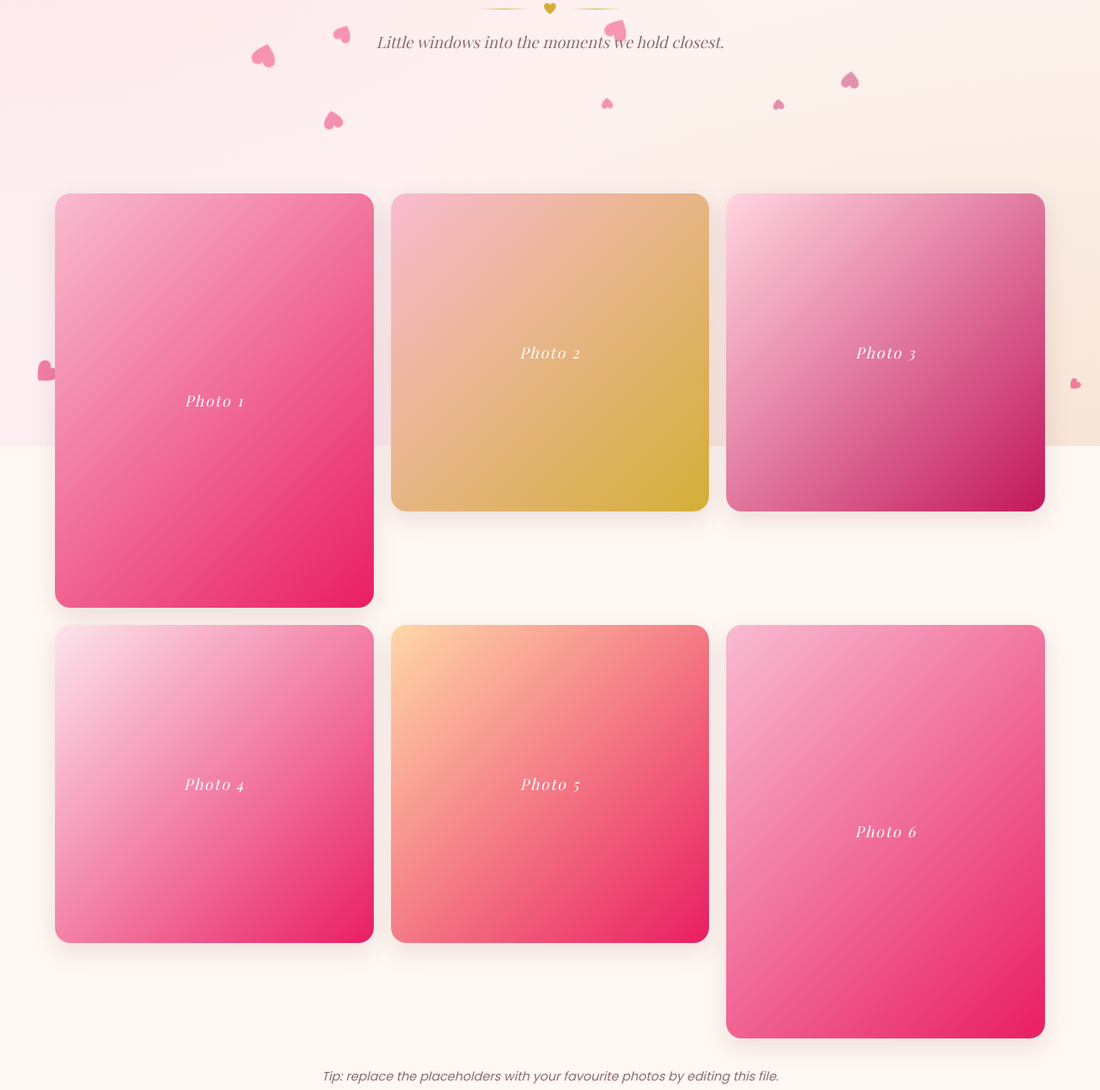
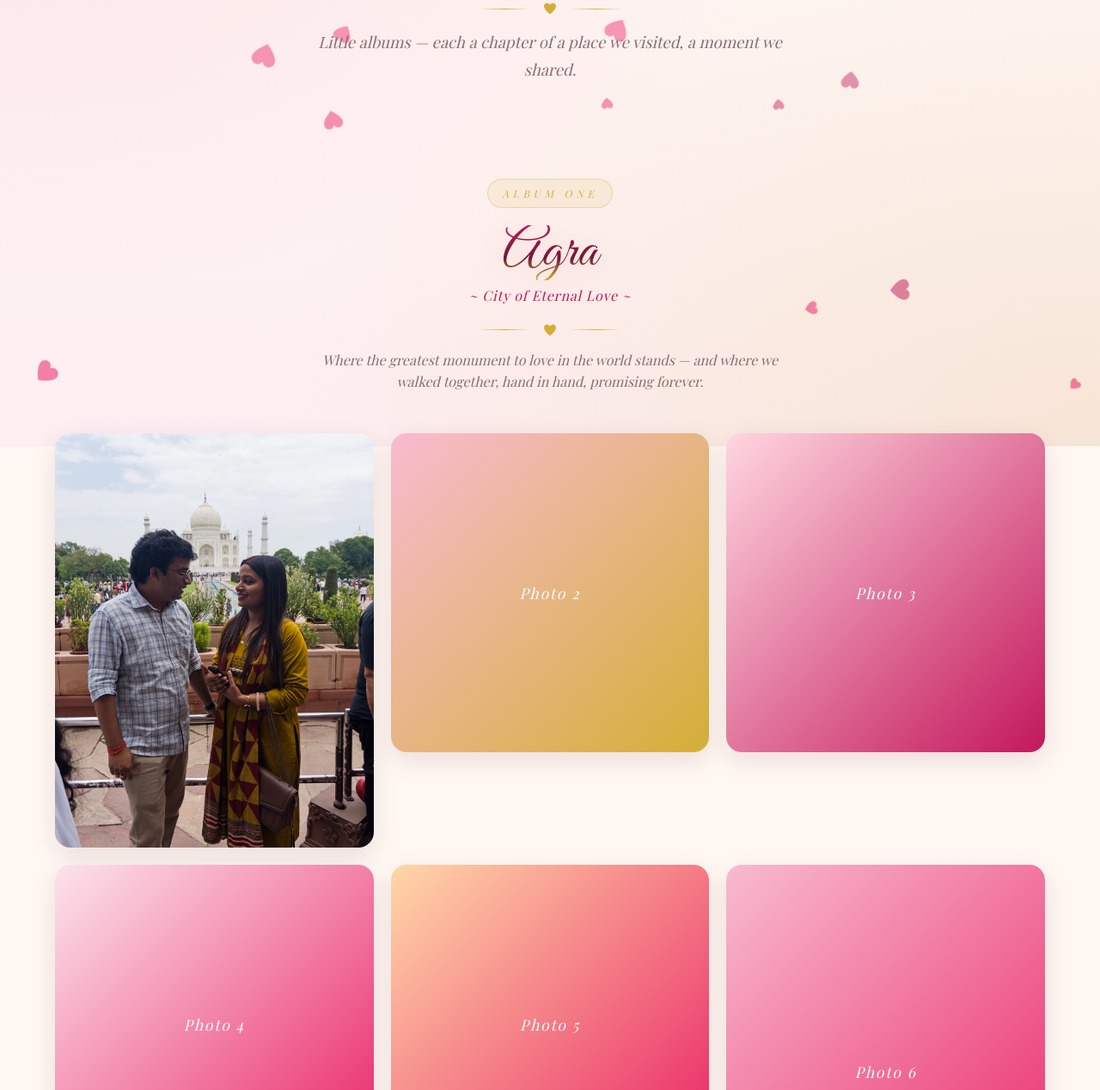
Before and after one commit to anilonpath/anilpriyankagupta, a plain HTML site: page gallery.html in a window 1280 px wide. Shown: the part 281-1549 px from the top of the page at 86% size. Drawn offline with nearby package versions, Linux system fonts and the light colour scheme; no server answers; a web font is replaced by a local one.

Commit message:
Add Agra album to Gallery with first photo (Taj Mahal)
- Restructure gallery into album sections (starts with 'Agra - City of Eternal Love')
- Add elegant album header (eyebrow badge, script title, subtitle, caption)
- Wire real photos over placeholder gradients (auto-hide on load, cleanly remove on 404)
- Add images/agra/1.jpg (optimised to 1200x1600, 528 KB)
- Add .gitignore to keep .DS_Store etc. out of the repo

```diff
--- a/gallery.html
+++ b/gallery.html
@@ -24,32 +24,63 @@
       <p class="page-hero-eyebrow reveal">Captured moments</p>
       <h1 class="page-hero-title reveal">Our Gallery</h1>
       <div class="ornament reveal"><span></span><svg viewBox="0 0 32 29.6"><path d="M23.6,0c-3.4,0-6.3,2.2-7.6,5.3C14.7,2.2,11.8,0,8.4,0C3.8,0,0,3.8,0,8.4c0,9.4,16,21.2,16,21.2s16-11.8,16-21.2C32,3.8,28.2,0,23.6,0z"/></svg><span></span></div>
-      <p class="page-hero-subtitle reveal">Little windows into the moments we hold closest.</p>
+      <p class="page-hero-subtitle reveal">Little albums &mdash; each a chapter of a place we visited, a moment we shared.</p>
     </header>
 
-    <section id="gallery" class="section gallery-section">
+    <!-- ================= ALBUM: AGRA ================= -->
+    <section id="album-agra" class="section album">
+      <header class="album-header reveal">
+        <p class="album-eyebrow">Album One</p>
+        <h2 class="album-title">Agra</h2>
+        <p class="album-subtitle">~ City of Eternal Love ~</p>
+        <div class="ornament"><span></span><svg viewBox="0 0 32 29.6"><path d="M23.6,0c-3.4,0-6.3,2.2-7.6,5.3C14.7,2.2,11.8,0,8.4,0C3.8,0,0,3.8,0,8.4c0,9.4,16,21.2,16,21.2s16-11.8,16-21.2C32,3.8,28.2,0,23.6,0z"/></svg><span></span></div>
+        <p class="album-caption">
+          Where the greatest monument to love in the world stands &mdash; and where
+          we walked together, hand in hand, promising forever.
+        </p>
+      </header>
+
       <div class="gallery-grid">
-        <figure class="gallery-item reveal" data-caption="First smile together">
+        <figure class="gallery-item reveal" data-caption="At the Taj Mahal &mdash; a monument to eternal love">
           <div class="gallery-placeholder">Photo 1</div>
+          <img class="gallery-photo" src="images/agra/1.jpg" alt="Anil and Priyanka at the Taj Mahal" onerror="this.remove()" />
         </figure>
-        <figure class="gallery-item reveal" data-caption="Sunset walks">
+        <figure class="gallery-item reveal" data-caption="Together in the city of love">
           <div class="gallery-placeholder">Photo 2</div>
+          <img class="gallery-photo" src="images/agra/2.jpg" alt="Together in Agra" onerror="this.remove()" />
         </figure>
-        <figure class="gallery-item reveal" data-caption="Little celebrations">
+        <figure class="gallery-item reveal" data-caption="Walking the Mughal corridors">
           <div class="gallery-placeholder">Photo 3</div>
+          <img class="gallery-photo" src="images/agra/3.jpg" alt="At the Mughal corridors" onerror="this.remove()" />
         </figure>
-        <figure class="gallery-item reveal" data-caption="Endless laughter">
+        <figure class="gallery-item reveal" data-caption="Amongst the Taj gardens">
           <div class="gallery-placeholder">Photo 4</div>
+          <img class="gallery-photo" src="images/agra/4.jpg" alt="At the Taj gardens" onerror="this.remove()" />
         </figure>
-        <figure class="gallery-item reveal" data-caption="Home is you">
+        <figure class="gallery-item reveal" data-caption="A moment we will treasure">
           <div class="gallery-placeholder">Photo 5</div>
+          <img class="gallery-photo" src="images/agra/5.jpg" alt="A treasured moment in Agra" onerror="this.remove()" />
         </figure>
-        <figure class="gallery-item reveal" data-caption="Forever begins">
+        <figure class="gallery-item reveal" data-caption="Memories from Agra">
           <div class="gallery-placeholder">Photo 6</div>
+          <img class="gallery-photo" src="images/agra/6.jpg" alt="Memories from Agra" onerror="this.remove()" />
         </figure>
       </div>
-      <p class="gallery-note">Tip: replace the placeholders with your favourite photos by editing this file.</p>
     </section>
+
+    <!-- ================= FUTURE ALBUMS =================
+      Copy the section above and change:
+        - id="album-<name>"
+        - Album eyebrow (e.g. Album Two)
+        - Album title (e.g. Kushinagar, Deoria, Mahuwari)
+        - Subtitle, caption
+        - Photo folder path (e.g. images/kushinagar/)
+    ==================================================== -->
+
+    <p class="gallery-note">
+      Tip: photos go in <code>images/agra/</code> as <code>1.jpg</code> through <code>6.jpg</code>.
+      Once added, they replace the placeholders automatically.
+    </p>
 
     <div id="page-nav-placeholder"></div>
   </main>
--- a/styles.css
+++ b/styles.css
@@ -750,6 +750,81 @@ img { max-width: 100%; display: block; }
   font-size: 0.85rem;
 }
 
+/* -------- Real photo overlays the placeholder gradient -------- */
+.gallery-item { position: relative; }
+.gallery-photo {
+  position: absolute;
+  inset: 0;
+  width: 100%;
+  height: 100%;
+  object-fit: cover;
+  z-index: 1;
+  transition: transform 0.8s ease;
+}
+.gallery-item:hover .gallery-photo { transform: scale(1.06); }
+/* When a photo is present, dim/hide the placeholder text (the img covers it) */
+.gallery-item:has(.gallery-photo) .gallery-placeholder { opacity: 0; }
+
+/* Caption sits above the image */
+.gallery-item::after { z-index: 2; }
+
+/* -------- Album header — a travel-journal look -------- */
+.album {
+  padding: 4rem 1.5rem 3rem;
+  max-width: 1200px;
+  margin: 0 auto;
+}
+.album + .album { padding-top: 2rem; }
+
+.album-header {
+  text-align: center;
+  margin-bottom: 3rem;
+  position: relative;
+}
+.album-eyebrow {
+  font-family: var(--font-serif);
+  font-style: italic;
+  color: var(--gold);
+  letter-spacing: 0.4em;
+  text-transform: uppercase;
+  font-size: 0.75rem;
+  margin-bottom: 0.5rem;
+  padding: 0.35rem 1rem;
+  display: inline-block;
+  background: rgba(212, 175, 55, 0.1);
+  border-radius: 999px;
+  border: 1px solid rgba(212, 175, 55, 0.35);
+}
+.album-title {
+  font-family: var(--font-script);
+  font-weight: 400;
+  font-size: clamp(2.5rem, 6vw, 4rem);
+  line-height: 1;
+  margin: 0.75rem 0 0.25rem;
+  background: linear-gradient(180deg, var(--rose-deep), var(--burgundy) 60%, var(--gold));
+  -webkit-background-clip: text;
+  background-clip: text;
+  color: transparent;
+  filter: drop-shadow(0 3px 15px rgba(194, 24, 91, 0.15));
+}
+.album-subtitle {
+  font-family: var(--font-serif);
+  font-style: italic;
+  color: var(--rose-deep);
+  font-size: 1rem;
+  letter-spacing: 0.05em;
+  margin-bottom: 0.5rem;
+}
+.album-caption {
+  font-family: var(--font-serif);
+  font-style: italic;
+  color: var(--muted);
+  max-width: 560px;
+  margin: 1rem auto 0;
+  font-size: 1rem;
+  line-height: 1.55;
+}
+
 /* =========================================================
    Quotes
    ========================================================= */
```
Also changed, not shown: images/agra/1.jpg (added), 1 other file.
